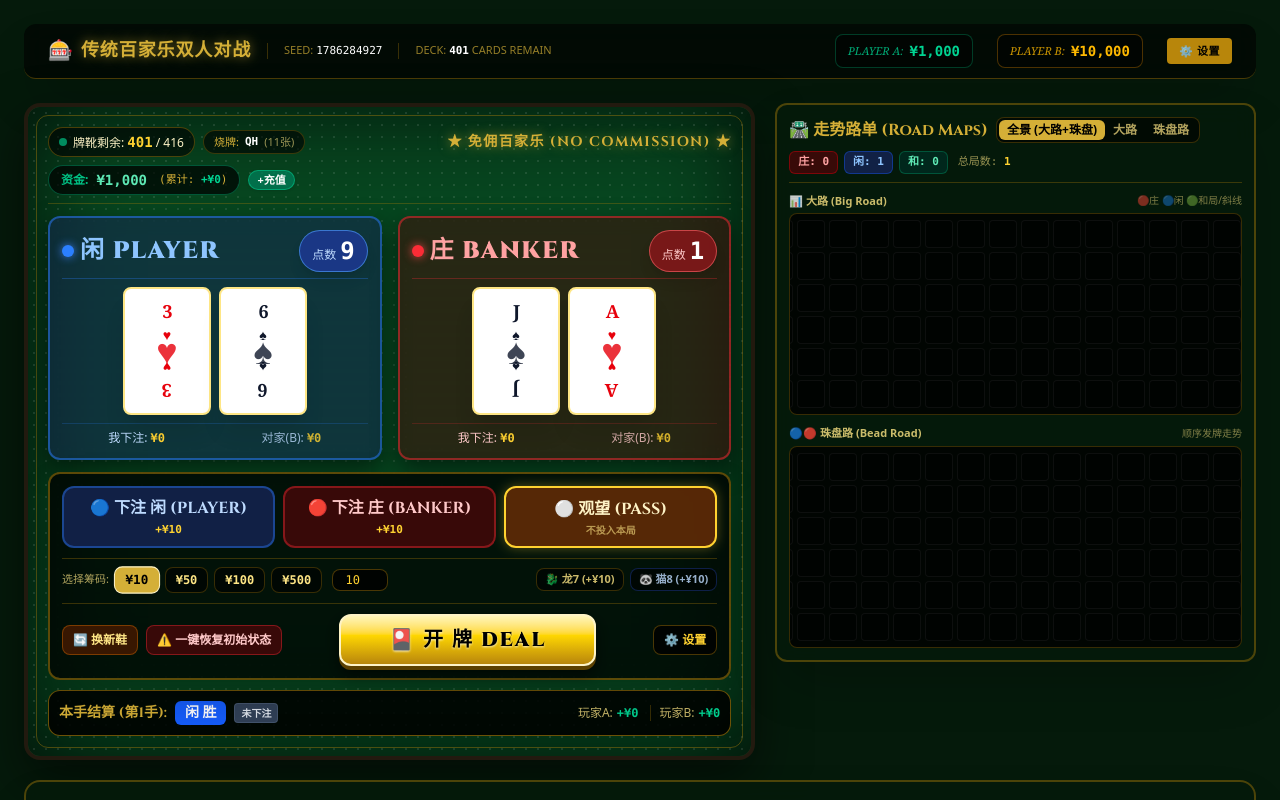
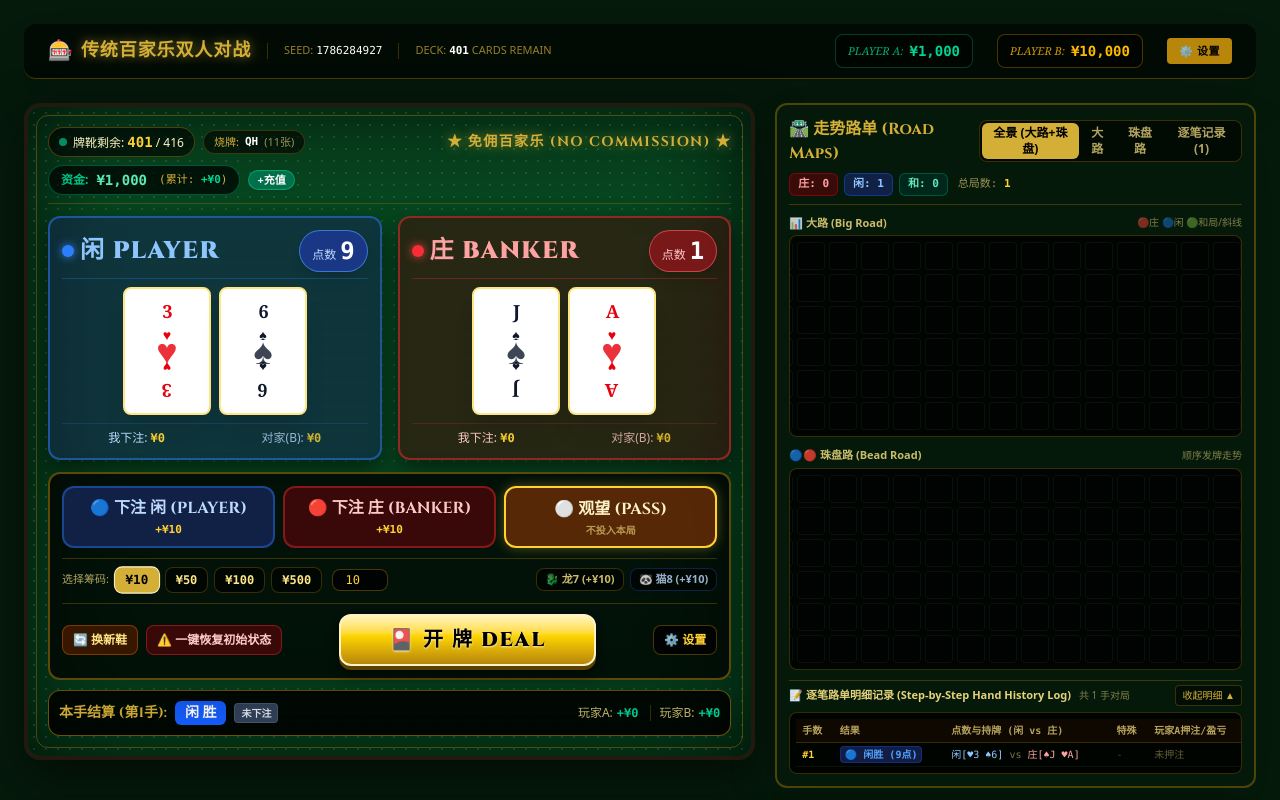
Before and after one commit to hanksun138-Sun/Baccarat-Bet, a React (Vite) app: page / in a window 1280 px wide. Both pictures are taken after a click on the button "🎴 开 牌 DEAL". Shown: the top 800 px of the page. Built offline with nearby package versions, Linux system fonts and the light colour scheme.

Commit message:
feat: add hand history tab to BigRoad component
Introduce a 'history' tab to the BigRoad view, allowing users to view a detailed step-by-step log of hand results alongside existing road maps.

```diff
--- a/src/components/BigRoad.tsx
+++ b/src/components/BigRoad.tsx
@@ -16,7 +16,8 @@ interface BigRoadProps {
 }
 
 export const BigRoad: React.FC<BigRoadProps> = ({ handResults }) => {
-  const [activeTab, setActiveTab] = useState<'both' | 'big' | 'bead'>('both');
+  const [activeTab, setActiveTab] = useState<'both' | 'big' | 'bead' | 'history'>('both');
+  const [showHistoryTable, setShowHistoryTable] = useState<boolean>(true);
   const bigContainerRef = useRef<HTMLDivElement>(null);
   const beadContainerRef = useRef<HTMLDivElement>(null);
 
@@ -95,6 +96,14 @@ export const BigRoad: React.FC<BigRoadProps> = ({ handResults }) => {
               }`}
             >
               珠盘路
+            </button>
+            <button
+              onClick={() => setActiveTab('history')}
+              className={`px-2 py-0.5 rounded-md font-bold transition-all ${
+                activeTab === 'history' ? 'bg-[#d4af37] text-black shadow' : 'text-amber-200/70 hover:text-white'
+              }`}
+            >
+              逐笔记录 ({handResults.length})
             </button>
           </div>
         </div>
@@ -259,6 +268,156 @@ export const BigRoad: React.FC<BigRoadProps> = ({ handResults }) => {
             </div>
           </div>
         )}
+
+        {/* STEP-BY-STEP HAND HISTORY LOG (逐笔明细记录) */}
+        {(activeTab === 'both' || activeTab === 'history') && (
+          <div className="pt-1 border-t border-[#b8860b]/30">
+            <div className="flex items-center justify-between text-[11px] text-amber-200/90 mb-1.5">
+              <span className="font-bold flex items-center">
+                📝 逐笔路单明细记录 (Step-by-Step Hand History Log)
+                <span className="ml-2 text-[10px] text-amber-200/50 font-normal">
+                  共 {handResults.length} 手对局
+                </span>
+              </span>
+              <button
+                onClick={() => setShowHistoryTable((prev) => !prev)}
+                className="text-[10px] text-[#d4af37] hover:underline px-1.5 py-0.5 rounded bg-black/40 border border-[#b8860b]/30"
+              >
+                {showHistoryTable ? '收起明细 ▲' : '展开明细 ▼'}
+              </button>
+            </div>
+
+            {showHistoryTable && (
+              <div className="w-full max-h-60 overflow-y-auto overflow-x-auto custom-scrollbar bg-black/80 rounded-lg border border-[#b8860b]/30 p-1.5">
+                {handResults.length === 0 ? (
+                  <div className="text-center py-4 text-xs text-amber-200/50">
+                    暂无对局明细 (点击【开始发牌】或【自动模拟】产生数据)
+                  </div>
+                ) : (
+                  <table className="w-full text-left text-[11px] font-mono border-collapse min-w-[550px]">
+                    <thead>
+                      <tr className="border-b border-[#b8860b]/30 text-amber-200/70 text-[10px] bg-amber-950/20">
+                        <th className="py-1 px-1.5">手数</th>
+                        <th className="py-1 px-1.5">结果</th>
+                        <th className="py-1 px-1.5">点数与持牌 (闲 vs 庄)</th>
+                        <th className="py-1 px-1.5">特殊</th>
+                        <th className="py-1 px-1.5">玩家A押注/盈亏</th>
+                        <th className="py-1 px-1.5">玩家B追打/盈亏</th>
+                      </tr>
+                    </thead>
+                    <tbody>
+                      {[...handResults].reverse().map((hand) => {
+                        const formatCards = (cards: typeof hand.playerCards) => {
+                          const suitMap: Record<string, string> = {
+                            spades: '♠',
+                            hearts: '♥',
+                            diamonds: '♦',
+                            clubs: '♣',
+                          };
+                          return cards
+                            .map((c) => `${suitMap[c.suit] || ''}${c.rank}`)
+                            .join(' ');
+                        };
+
+                        return (
+                          <tr
+                            key={hand.handNumber}
+                            className="border-b border-white/5 hover:bg-white/5 transition-colors text-[10px]"
+                          >
+                            <td className="py-1 px-1.5 font-bold text-amber-300">
+                              #{hand.handNumber}
+                            </td>
+                            <td className="py-1 px-1.5 font-bold">
+                              {hand.winner === 'BANKER' ? (
+                                <span className="text-red-400 bg-red-950/80 px-1 py-0.5 rounded border border-red-800/50">
+                                  🔴 庄胜 ({hand.bankerScore}点)
+                                </span>
+                              ) : hand.winner === 'PLAYER' ? (
+                                <span className="text-blue-400 bg-blue-950/80 px-1 py-0.5 rounded border border-blue-800/50">
+                                  🔵 闲胜 ({hand.playerScore}点)
+                                </span>
+                              ) : (
+                                <span className="text-emerald-400 bg-emerald-950/80 px-1 py-0.5 rounded border border-emerald-800/50">
+                                  🟢 和局 ({hand.playerScore}点)
+                                </span>
+                              )}
+                            </td>
+                            <td className="py-1 px-1.5 text-amber-100/90 whitespace-nowrap">
+                              <span className="text-blue-300">
+                                闲[{formatCards(hand.playerCards)}]
+                              </span>{' '}
+                              <span className="text-amber-200/50">vs</span>{' '}
+                              <span className="text-red-300">
+                                庄[{formatCards(hand.bankerCards)}]
+                              </span>
+                            </td>
+                            <td className="py-1 px-1.5">
+                              {hand.isDragon7 ? (
+                                <span className="text-amber-300 bg-amber-950/80 px-1 py-0.5 rounded border border-amber-500/40 font-bold">
+                                  🐉 龙7
+                                </span>
+                              ) : hand.isPanda8 ? (
+                                <span className="text-blue-200 bg-blue-900/80 px-1 py-0.5 rounded border border-blue-400/40 font-bold">
+                                  🐼 猫8
+                                </span>
+                              ) : (
+                                <span className="text-amber-200/30">-</span>
+                              )}
+                            </td>
+                            <td className="py-1 px-1.5 whitespace-nowrap">
+                              {hand.aBet.mainBet ? (
+                                <span>
+                                  {hand.aBet.mainBet === 'PLAYER' ? '闲' : '庄'} ¥
+                                  {hand.aBet.mainAmount} (
+                                  <strong
+                                    className={
+                                      hand.aNetProfit >= 0
+                                        ? 'text-emerald-400'
+                                        : 'text-red-400'
+                                    }
+                                  >
+                                    {hand.aNetProfit >= 0
+                                      ? `+¥${hand.aNetProfit}`
+                                      : `-¥${Math.abs(hand.aNetProfit)}`}
+                                  </strong>
+                                  )
+                                </span>
+                              ) : (
+                                <span className="text-amber-200/40">未押注</span>
+                              )}
+                            </td>
+                            <td className="py-1 px-1.5 whitespace-nowrap">
+                              {hand.bBet.mainBet ? (
+                                <span>
+                                  {hand.bBet.mainBet === 'PLAYER' ? '闲' : '庄'} ¥
+                                  {hand.bBet.mainAmount} (
+                                  <strong
+                                    className={
+                                      hand.bNetProfit >= 0
+                                        ? 'text-emerald-400'
+                                        : 'text-red-400'
+                                    }
+                                  >
+                                    {hand.bNetProfit >= 0
+                                      ? `+¥${hand.bNetProfit}`
+                                      : `-¥${Math.abs(hand.bNetProfit)}`}
+                                  </strong>
+                                  )
+                                </span>
+                              ) : (
+                                <span className="text-amber-200/40">观望</span>
+                              )}
+                            </td>
+                          </tr>
+                        );
+                      })}
+                    </tbody>
+                  </table>
+                )}
+              </div>
+            )}
+          </div>
+        )}
       </div>
     </div>
   );
```
